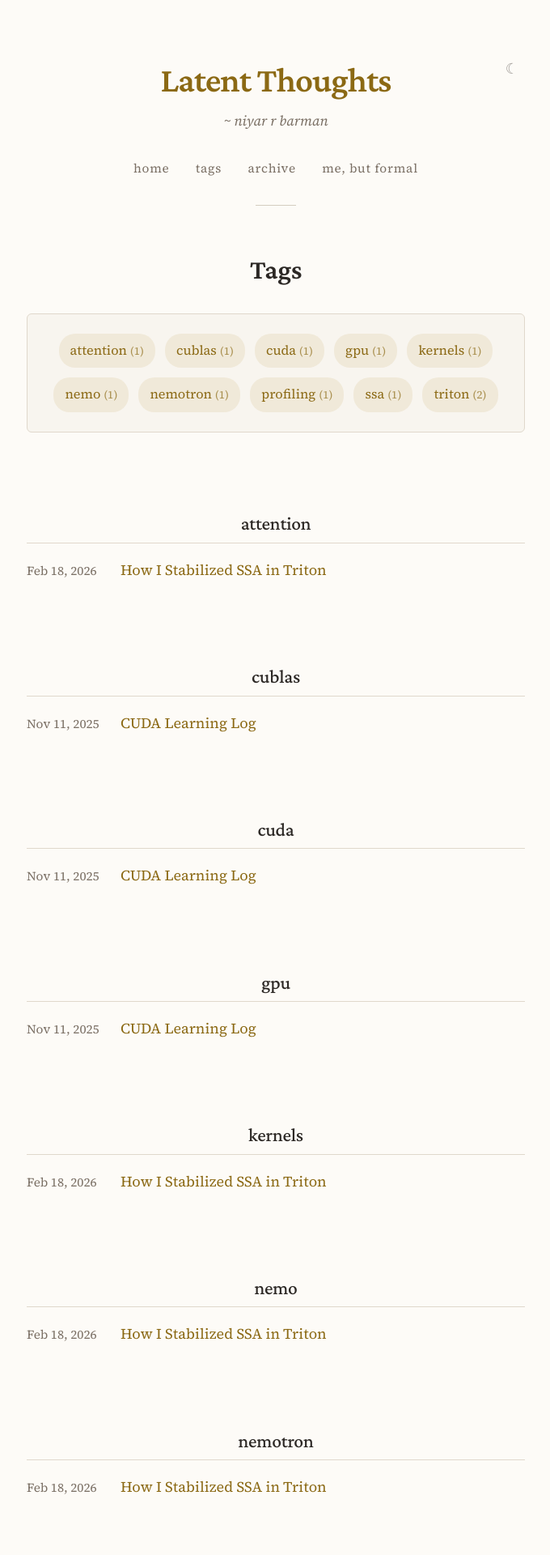
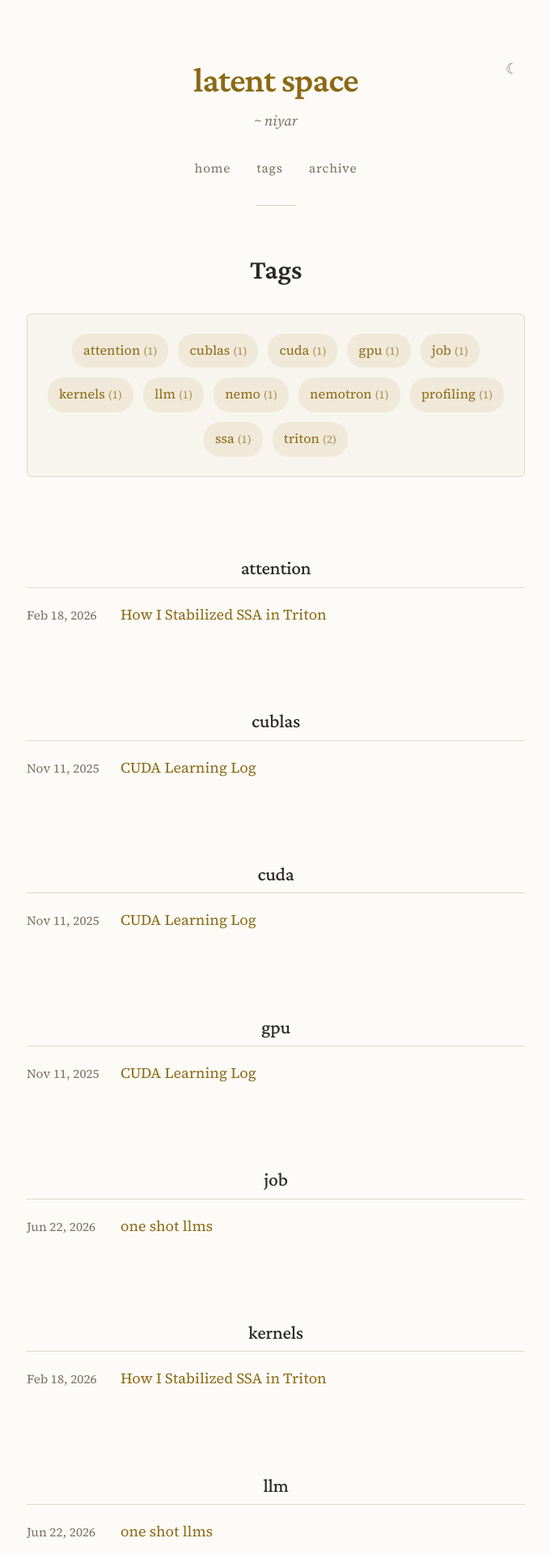
Before and after one commit to niyarrbarman/blog, a Jekyll site: the page built from tags.html, in a window 1280 px wide. Shown: the top 1920 px of the page at 81% size, without its empty margins (299-979 px from the left). Built offline with Jekyll 4.4.1, drawn with Linux system fonts in a browser that asks for light colours; nearby versions of some CDN libraries; a script that is not in the unit is left out; some of the changed text lies outside the part shown.

Commit message:
one shot llms - gradients

```diff
--- a/_config.yml
+++ b/_config.yml
@@ -1,8 +1,8 @@
 # Site settings
-title: Latent Thoughts
-author: niyar r barman
+title: latent space
+author: niyar
 email: niyar-r.barman@utoulouse.fr
-description: "thoughts, half-baked and otherwise."
+description: "niyar's personal blog"
 baseurl: "" # the subpath of your site, e.g. /blog
 url: "" # the base hostname & protocol for your site
 
--- a/_includes/footer.html
+++ b/_includes/footer.html
@@ -1,6 +1,6 @@
 <footer class="site-footer">
     <div class="footer-divider"></div>
     <p style="text-align: center">
-        <em>thoughts, half-baked and otherwise.</em>
+        <em>bonne journée</em>
     </p>
 </footer>
--- a/_includes/header.html
+++ b/_includes/header.html
@@ -10,12 +10,9 @@
     <p class="site-author">~ {{ site.author }}</p>
 
     <nav class="site-nav">
-        <a href="{{ '/' | relative_url }}">home</a>
+        <a href="https://niyarrbarman.github.io/">home</a>
         <a href="{{ '/tags' | relative_url }}">tags</a>
         <a href="{{ '/archive' | relative_url }}">archive</a>
-        <a href="https://niyarrbarman.github.io/" style="white-space: nowrap"
-            >me, but formal</a
-        >
     </nav>
 
     <div class="header-divider"></div>
--- a/_posts/2026-02-18-ssa-triton-stable-implementation-log.md
+++ b/_posts/2026-02-18-ssa-triton-stable-implementation-log.md
@@ -399,5 +399,5 @@
 
 ## refs
 
-1. Naim, O., Bhar, S., Bolte, J., & Asher, N. (2025). *[Scaled Signed Averaging Improves In-Context and Early Learning Benchmark Performance in Small Transformers](https://arxiv.org/pdf/2508.14685)*.
+1. Naim O, Bhar S, Bolte J, & Asher N (2025). *[Scaled Signed Averaging Improves In-Context and Early Learning Benchmark Performance in Small Transformers](https://arxiv.org/pdf/2508.14685)*.
 2. OpenAI kernel team. (n.d.). *[Fused Attention (Triton Tutorial 06)](https://triton-lang.org/main/getting-started/tutorials/06-fused-attention.html)*. Triton documentation.
--- a/assets/css/main.scss
+++ b/assets/css/main.scss
@@ -83,6 +83,15 @@
   @media (max-width: $mobile-breakpoint) {
     line-height: $mobile-line-height;
   }
+}
+
+.theme-transitioning,
+.theme-transitioning *,
+.theme-transitioning *::before,
+.theme-transitioning *::after {
+  transition-duration: 0.34s;
+  transition-property: background-color, border-color, box-shadow, color, fill, opacity;
+  transition-timing-function: ease;
 }
 
 // Light theme (default)
@@ -361,15 +370,44 @@
   background: none;
   border: none;
   cursor: pointer;
-  opacity: 0.5;
-  transition: opacity 0.2s;
+  opacity: 0.64;
+  transform: translateY(0) scale(1);
+  transition: color 0.34s ease, opacity 0.18s ease, transform 0.18s ease;
+  will-change: opacity, transform;
 
   &:hover {
     opacity: 1;
+    transform: translateY(-1px) scale(1.04);
+  }
+
+  &:active {
+    transform: translateY(0) scale(0.96);
   }
 
   @media (max-width: $mobile-breakpoint) {
     font-size: 0.9em;
+  }
+}
+
+.theme-icon {
+  display: inline-block;
+  transform-origin: center;
+  transition: color 0.34s ease, opacity 0.18s ease, transform 0.34s cubic-bezier(0.22, 1, 0.36, 1);
+}
+
+.theme-toggle.is-switching .theme-icon {
+  opacity: 0.45;
+  transform: rotate(180deg) scale(0.84);
+}
+
+@media (prefers-reduced-motion: reduce) {
+  .theme-transitioning,
+  .theme-transitioning *,
+  .theme-transitioning *::before,
+  .theme-transitioning *::after,
+  .theme-toggle,
+  .theme-icon {
+    transition: none;
   }
 }
 
@@ -600,6 +638,88 @@
 
     li {
       margin: 8px 0;
+    }
+  }
+}
+
+.contents-index {
+  margin: 26px 0 36px;
+
+  #markdown-toc,
+  #markdown-toc ul {
+    list-style: none;
+    margin: 0;
+  }
+
+  #markdown-toc {
+    max-height: 18em;
+    overflow-y: auto;
+    padding-left: 0;
+    padding-right: 0.85em;
+    line-height: 1.55;
+    position: relative;
+    scrollbar-color: currentColor transparent;
+    scrollbar-gutter: stable;
+    scrollbar-width: thin;
+  }
+
+  #markdown-toc::-webkit-scrollbar {
+    width: 6px;
+  }
+
+  #markdown-toc::-webkit-scrollbar-track {
+    background: transparent;
+  }
+
+  #markdown-toc::-webkit-scrollbar-thumb {
+    background-color: currentColor;
+    border-radius: 999px;
+  }
+
+  #markdown-toc ul {
+    margin: 0.18em 0 0.32em 0.42em;
+    padding-left: 0.85em;
+    position: relative;
+  }
+
+  #markdown-toc ul::before {
+    content: "";
+    position: absolute;
+    top: 0;
+    bottom: 0;
+    left: 0;
+    border-left: 1px solid currentColor;
+    opacity: 0.14;
+    pointer-events: none;
+  }
+
+  #markdown-toc li {
+    margin: 0;
+    position: relative;
+  }
+
+  #markdown-toc ul > li::before {
+    content: "";
+    position: absolute;
+    top: 0.78em;
+    left: -0.85em;
+    width: 0.85em;
+    border-top: 1px solid currentColor;
+    opacity: 0.14;
+    pointer-events: none;
+  }
+
+  #markdown-toc li + li {
+    margin-top: 0.2em;
+  }
+
+  #markdown-toc a {
+    border-bottom: 1px solid transparent;
+    display: inline-block;
+    transition: border-color 0.2s ease, color 0.2s ease;
+
+    &:hover {
+      border-bottom-color: currentColor;
     }
   }
 }
--- a/assets/js/main.js
+++ b/assets/js/main.js
@@ -4,18 +4,55 @@
   const LIGHT_VALUE = "light";
   const DARK_VALUE = "dark";
   const DATA_ATTRIBUTE = "data-theme";
+  const TRANSITION_CLASS = "theme-transitioning";
+  const SWITCHING_CLASS = "is-switching";
+  const THEME_TRANSITION_MS = 360;
+  const ICON_SWAP_MS = 110;
+  let themeTransitionTimer;
+  let iconSwapTimer;
 
   // Get stored theme or default to light
   function getStoredTheme() {
     return localStorage.getItem(STORAGE_KEY) || LIGHT_VALUE;
   }
 
+  function shouldAnimateTheme() {
+    return !window.matchMedia("(prefers-reduced-motion: reduce)").matches;
+  }
+
   // Set theme
-  function setTheme(theme) {
-    document.documentElement.setAttribute(DATA_ATTRIBUTE, theme);
+  function setTheme(theme, animate) {
+    const root = document.documentElement;
+    const toggle = document.getElementById("theme-toggle");
+
+    window.clearTimeout(themeTransitionTimer);
+    window.clearTimeout(iconSwapTimer);
+
+    if (animate) {
+      root.classList.add(TRANSITION_CLASS);
+      if (toggle) {
+        toggle.classList.add(SWITCHING_CLASS);
+      }
+      iconSwapTimer = window.setTimeout(function () {
+        updateThemeIcon(theme);
+      }, ICON_SWAP_MS);
+    } else {
+      updateThemeIcon(theme);
+    }
+
+    root.setAttribute(DATA_ATTRIBUTE, theme);
     localStorage.setItem(STORAGE_KEY, theme);
-    updateThemeIcon(theme);
     updateHighlightTheme(theme);
+
+    if (animate) {
+      themeTransitionTimer = window.setTimeout(function () {
+        root.classList.remove(TRANSITION_CLASS);
+        if (toggle) {
+          toggle.classList.remove(SWITCHING_CLASS);
+        }
+        updateThemeIcon(theme);
+      }, THEME_TRANSITION_MS);
+    }
   }
 
   // Update theme toggle icon
@@ -49,13 +86,13 @@
   function toggleTheme() {
     const currentTheme = document.documentElement.getAttribute(DATA_ATTRIBUTE);
     const newTheme = currentTheme === DARK_VALUE ? LIGHT_VALUE : DARK_VALUE;
-    setTheme(newTheme);
+    setTheme(newTheme, shouldAnimateTheme());
   }
 
   // Initialize theme on page load
   function initTheme() {
     const storedTheme = getStoredTheme();
-    setTheme(storedTheme);
+    setTheme(storedTheme, false);
 
     // Add click listener to toggle button
     const toggle = document.getElementById("theme-toggle");
```
Also changed, not shown: other parts of _posts/2026-02-18-ssa-triton-stable-implementation-log.md (+1 -1 lines), _posts/2024-01-15-welcome-to-my-blog.md (deleted, +0 -74 lines), _posts/2026-06-22-niyar-book-of-LLMs.md (added, +276 -0 lines), index.md (+1 -3 lines).
